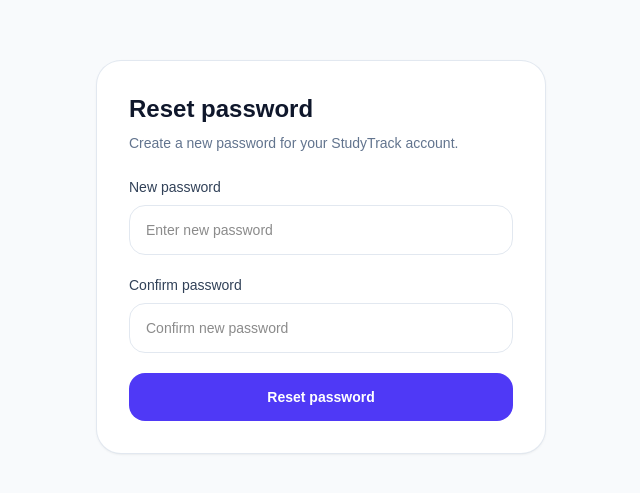
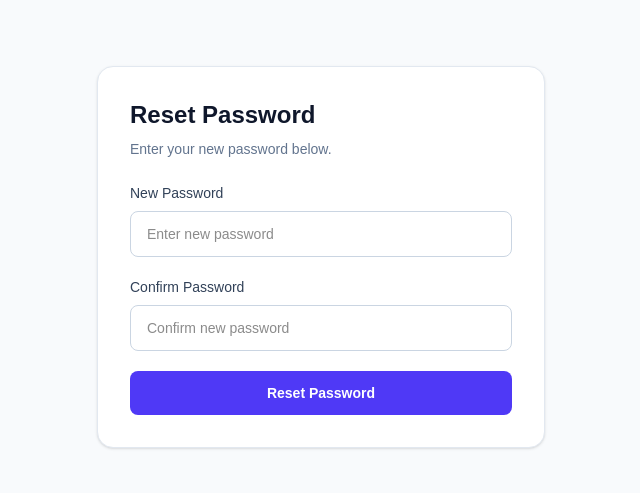
Before and after one commit to Appa45/StudyTrackerFE, a Next.js app: page /reset-password in a window 1280 px wide. Shown: the part 143-636 px from the top of the page, without its empty margins (319-959 px from the left). Built offline with nearby package versions, Linux system fonts and the light colour scheme; no server answers.

Commit message:
change in the reset pasword page

```diff
--- a/app/reset-password/page.tsx
+++ b/app/reset-password/page.tsx
@@ -1,30 +1,26 @@
 "use client";
 
-import { FormEvent, useState } from "react";
+import { Suspense, useState } from "react";
 import { useRouter, useSearchParams } from "next/navigation";
 
 const API_URL =
   process.env.NEXT_PUBLIC_API_URL ||
   "http://localhost:5000/api";
 
-export default function ResetPasswordPage() {
+function ResetPasswordForm() {
   const router = useRouter();
   const searchParams = useSearchParams();
 
   const token = searchParams.get("token");
 
   const [password, setPassword] = useState("");
-  const [confirmPassword, setConfirmPassword] =
-    useState("");
-
+  const [confirmPassword, setConfirmPassword] = useState("");
   const [error, setError] = useState("");
   const [message, setMessage] = useState("");
-  const [isLoading, setIsLoading] = useState(false);
+  const [loading, setLoading] = useState(false);
 
-  async function handleSubmit(
-    event: FormEvent<HTMLFormElement>
-  ) {
-    event.preventDefault();
+  async function handleSubmit(e: React.FormEvent<HTMLFormElement>) {
+    e.preventDefault();
 
     setError("");
     setMessage("");
@@ -35,9 +31,7 @@ export default function ResetPasswordPage() {
     }
 
     if (password.length < 8) {
-      setError(
-        "Password must be at least 8 characters."
-      );
+      setError("Password must be at least 8 characters.");
       return;
     }
 
@@ -46,99 +40,89 @@ export default function ResetPasswordPage() {
       return;
     }
 
-    setIsLoading(true);
+    try {
+      setLoading(true);
 
-    try {
-      const response = await fetch(
-        `${API_URL}/auth/reset-password`,
-        {
+      const response = await fetch(`${API_URL}/auth/reset-password`, {
         method: "POST",
         headers: {
           "Content-Type": "application/json",
         },
+        credentials: "include",
         body: JSON.stringify({
           token,
           password,
         }),
-        }
-      );
+      });
 
-      const data = await response.json().catch(() => ({}));
+      const data = await response.json().catch(() => null);
 
       if (!response.ok) {
-        setError(
-          data.message ||
-            data.error ||
-            "Unable to reset password."
+        throw new Error(
+          data?.error || "Unable to reset password."
         );
-
-        return;
       }
 
       setMessage(
-        "Your password has been reset successfully."
+        data?.message || "Password reset successfully."
       );
 
       setTimeout(() => {
         router.push("/login");
       }, 1500);
-    } catch (error) {
-      console.error(error);
-
+    } catch (err) {
       setError(
-        "Unable to connect to the server. Please try again."
+        err instanceof Error
+          ? err.message
+          : "Unable to reset password."
       );
     } finally {
-      setIsLoading(false);
+      setLoading(false);
     }
   }
 
   return (
-    <div className="flex min-h-screen items-center justify-center bg-slate-50 px-4">
-      <div className="w-full max-w-md rounded-3xl bg-white p-8 shadow-sm ring-1 ring-slate-200">
+    <div className="min-h-screen bg-slate-50 flex items-center justify-center px-4">
+      <div className="w-full max-w-md rounded-2xl bg-white p-8 shadow-sm border border-slate-200">
+        <div className="mb-6">
           <h1 className="text-2xl font-bold text-slate-900">
-          Reset password
+            Reset Password
           </h1>
 
           <p className="mt-2 text-sm text-slate-500">
-          Create a new password for your StudyTrack
-          account.
+            Enter your new password below.
           </p>
+        </div>
 
         {error && (
-          <div className="mt-5 rounded-xl border border-red-200 bg-red-50 px-4 py-3 text-sm text-red-700">
+          <div className="mb-4 rounded-lg bg-red-50 px-4 py-3 text-sm text-red-600">
             {error}
           </div>
         )}
 
         {message && (
-          <div className="mt-5 rounded-xl border border-green-200 bg-green-50 px-4 py-3 text-sm text-green-700">
+          <div className="mb-4 rounded-lg bg-green-50 px-4 py-3 text-sm text-green-600">
             {message}
           </div>
         )}
 
-        <form
-          onSubmit={handleSubmit}
-          className="mt-6 space-y-5"
-        >
+        <form onSubmit={handleSubmit} className="space-y-5">
           <div>
             <label
               htmlFor="password"
               className="mb-2 block text-sm font-medium text-slate-700"
             >
-              New password
+              New Password
             </label>
 
             <input
               id="password"
               type="password"
               value={password}
-              onChange={(event) =>
-                setPassword(event.target.value)
-              }
+              onChange={(e) => setPassword(e.target.value)}
               placeholder="Enter new password"
-              autoComplete="new-password"
-              className="w-full rounded-2xl border border-slate-200 px-4 py-3.5 text-sm outline-none focus:border-indigo-500 focus:ring-4 focus:ring-indigo-100"
+              className="w-full rounded-lg border border-slate-300 px-4 py-3 text-sm outline-none transition focus:border-indigo-500 focus:ring-2 focus:ring-indigo-100"
+              required
             />
           </div>
 
@@ -147,33 +131,49 @@ export default function ResetPasswordPage() {
               htmlFor="confirmPassword"
               className="mb-2 block text-sm font-medium text-slate-700"
             >
-              Confirm password
+              Confirm Password
             </label>
 
             <input
               id="confirmPassword"
               type="password"
               value={confirmPassword}
-              onChange={(event) =>
-                setConfirmPassword(event.target.value)
+              onChange={(e) =>
+                setConfirmPassword(e.target.value)
               }
               placeholder="Confirm new password"
-              autoComplete="new-password"
-              className="w-full rounded-2xl border border-slate-200 px-4 py-3.5 text-sm outline-none focus:border-indigo-500 focus:ring-4 focus:ring-indigo-100"
+              className="w-full rounded-lg border border-slate-300 px-4 py-3 text-sm outline-none transition focus:border-indigo-500 focus:ring-2 focus:ring-indigo-100"
+              required
             />
           </div>
 
           <button
             type="submit"
-            disabled={isLoading}
-            className="w-full rounded-2xl bg-indigo-600 px-5 py-3.5 text-sm font-semibold text-white transition hover:bg-indigo-700 disabled:cursor-not-allowed disabled:opacity-60"
+            disabled={loading}
+            className="w-full rounded-lg bg-indigo-600 px-4 py-3 text-sm font-semibold text-white transition hover:bg-indigo-700 disabled:cursor-not-allowed disabled:opacity-60"
           >
-            {isLoading
-              ? "Resetting..."
-              : "Reset password"}
+            {loading ? "Resetting..." : "Reset Password"}
           </button>
         </form>
       </div>
     </div>
   );
 }
+
+function LoadingState() {
+  return (
+    <div className="min-h-screen bg-slate-50 flex items-center justify-center">
+      <div className="text-sm text-slate-500">
+        Loading...
+      </div>
+    </div>
+  );
+}
+
+export default function ResetPasswordPage() {
+  return (
+    <Suspense fallback={<LoadingState />}>
+      <ResetPasswordForm />
+    </Suspense>
+  );
+}
```
Lines whose indentation alone changed are shown as unchanged.
